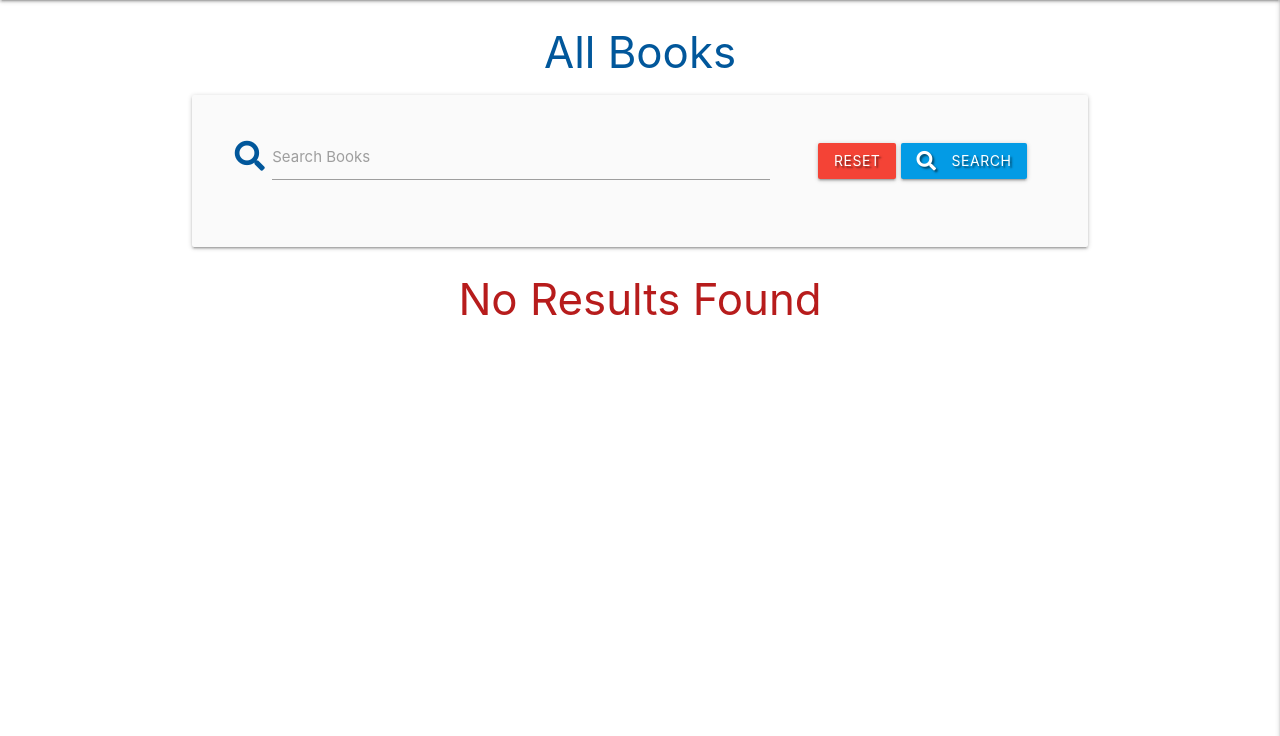
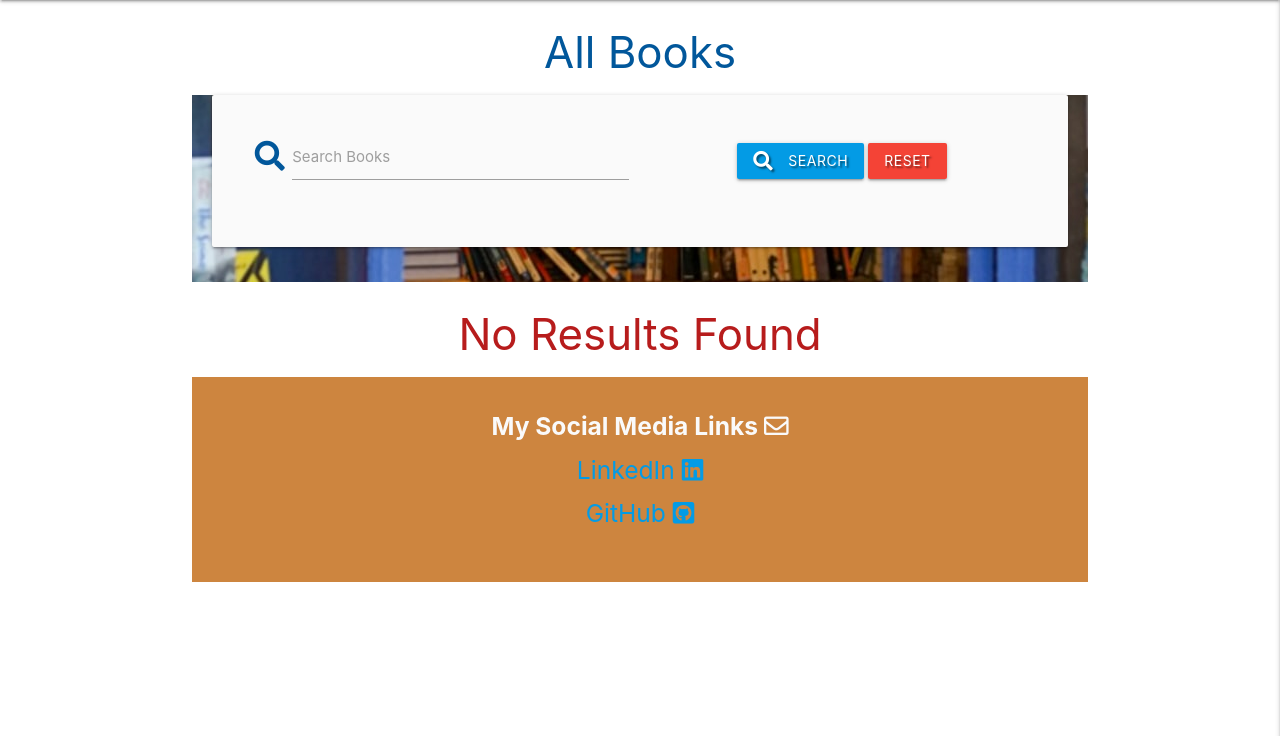
Before and after one commit to SeanD17/Milestone-Project-3, a Flask app: page / in a window 1280 px wide. Shown: the part 64-800 px from the top of the page. Run offline with Flask 2, Linux system fonts and the light colour scheme; data that the repository does not hold is empty; some libraries are stand-ins or nearby versions.

Commit message:
Change to HTML Made changes to the html pages by changing the grid size as well as adding a footer to the index page

```diff
--- a/static/css/style.css
+++ b/static/css/style.css
@@ -14,3 +14,24 @@
     margin: 5px;
     line-height: 42px;
 }
+#book{
+    background-attachment: fixed;
+    background-image: url('static/images/bookshop.jpg');
+    background-position: bottom;
+    padding-left:20px;
+    padding-right:20px;
+    padding-bottom:20px;
+    margin:auto;
+}
+footer {
+    background-color: peru;
+    color: #fafafa;
+    text-align: center;
+    padding-top:20px;
+    padding-bottom:20px;
+}
+.social-title {
+    text-align: center;
+    font-weight: bold;
+
+}
--- a/templates/add_book.html
+++ b/templates/add_book.html
@@ -2,7 +2,7 @@
 {% block content %}
 
 <h3 class="light-blue-text text-darken-4 center-align">Add Book</h3>
-
+<div id="book">
 <div class="row card-panel grey lighten-5">
     <form class="col s12" method="POST" action="{{ url_for('add_book') }}">
 
@@ -28,7 +28,7 @@
         <div class="row">
             <div class="input-field col s12">
                 <i class="fas fa-folder-open prefix light-blue-text text-darken-4"></i>
-                <select id="category" name="category_name" class="validate" required>
+                <select id="category" name="category" class="validate" required>
                     <option value="" disabled selected>Choose Category</option>
                     {% for category in categories %}
                     <option value="{{ category.category}}">{{ category.category}}</option>
@@ -98,5 +98,5 @@
         </div>
     </form>
 </div>
-
+</div>
 {% endblock %}
--- a/templates/add_category.html
+++ b/templates/add_category.html
@@ -2,7 +2,7 @@
 {% block content %}
 
     <h3 class="light-blue-text text-darken-4 center-align">Add Category</h3>
-
+    <div id="book">
     <div class="row card-panel grey lighten-5">
         <form class="col s12" method="POST" action="{{ url_for('add_category') }}">
             <!-- category -->
@@ -24,5 +24,5 @@
             </div>
         </form>
     </div>
-
+</div>
 {% endblock %}
--- a/templates/base.html
+++ b/templates/base.html
@@ -9,7 +9,7 @@
     <link rel="stylesheet" href="{{ url_for('static', filename='css/style.css') }}" type="text/css">
     {% block styles %}
     {% endblock %}
-    <title>Task Manager</title>
+    <title>Dolan's Good Books</title>
 </head>
 <body>
 
--- a/templates/books.html
+++ b/templates/books.html
@@ -2,38 +2,39 @@
 {% block content %}
 
 <h3 class="light-blue-text text-darken-4 center-align">All Books</h3>
-
+<div id="book">
     <div class="row card-panel grey lighten-5">
-        <form action="{{ url_for('search') }}" method="post" class="col s12">
+        <form action="{{ url_for('search') }}" method="post" class="col s12 m12">
             <div class="row valign-wrapper center-align">
-                <div class="input-field col s12 m8">
+                <div class="input-field col s12 m12">
                     <i class="fas fa-search prefix light-blue-text text-darken-4"></i>
                     <input type="text" name="query" id="query" minlength="3" class="validate" required>
                     <label for="query">Search Books</label>
                 </div>
-                <div class="col s12 m4">
-                    <a href="{{ url_for('get_books') }}" class="red btn text-shadow">Reset</a>
+                <div class="col s12 m12">
+
                     <button type="submit" class="light-blue darken-1 btn text-shadow">
                         <i class="fas fa-search left"></i> Search
                     </button>
+                    <a href="{{ url_for('get_books') }}" class="red btn text-shadow">Reset</a>
                 </div>
             </div>
         </form>
     </div>
-
+</div>
 {% if books|length > 0 %}
 <ul class="collapsible">
     {% for book in books %}
     <li>
         <div class="collapsible-header white-text light-blue darken-4 text-shadow">
-                <div class="col s3">
+            <div class="col s12 m12">
                 <i class="fas fa-caret-down"></i>
                 {% if session.user|lower == book.created_by|lower %}
                 <a href="{{ url_for('delete_book', book_id=book._id) }}" class="btn-small green accent-4">Done</a>
                 <a href="{{ url_for('edit_book', book_id=book._id) }}" class="btn-small light-blue lighten-1">Edit</a>
                 {% endif %}
             </div>
-                <div class="col s9">
+            <div class="col s12 m12">
                 <strong>{{ book.book_name }}</strong> : {{ book.comments }}
             </div>
         </div>
@@ -49,5 +50,35 @@
 {% else %}
 <h3 class="red-text text-darken-4 center-align">No Results Found</h3>
 {% endif %}
+<footer class="footer">
+    <div class="container">
+        <div class="row">
+            <div class="col s12 m12">
+                <h5 class="social-title">My Social Media Links
+                    <i class="far fa-envelope" aria-hidden="true"></i>
 
+                </h5>
+                <ul class="list-inline social-links">
+                    <li class="list-inline-item">
+
+                        <h5><a target="_blank" href="https://www.linkedin.com/in/sean-dolan-7b380a109/">LinkedIn
+                            <i class="fab fa-linkedin" aria-hidden="true"></i>
+                            <span class="sr-only">LinkedIn</span>
+                        </a></h5>
+                    </li>
+                </ul>
+                <ul class="list-inline social-links">
+
+                    <li class="list-inline-item">
+                        <h5><a target="_blank" href="https://github.com/SeanD17">GitHub
+                            <i class="fab fa-github-square" aria-hidden="true"></i>
+                            <span class="sr-only">Github</span>
+                        </a></h5>
+                    </li>
+                </ul>
+            </div>
+
+        </div>
+    </div>
+</footer>
 {% endblock %}
--- a/templates/categories.html
+++ b/templates/categories.html
@@ -2,7 +2,7 @@
 {% block content %}
 
     <h3 class="light-blue-text text-darken-4 center-align">Manage Categories</h3>
-
+    <div id="book">
     <div class="row">
         <div class="col s12 center-align">
             <a href="{{ url_for('add_category') }}" class="btn-large light-blue darken-2 text-shadow">
@@ -26,5 +26,5 @@
             </div>
         {% endfor %}
     </div>
-
+</div>
 {% endblock %}
--- a/templates/edit_book.html
+++ b/templates/edit_book.html
@@ -2,7 +2,7 @@
 {% block content %}
 
 <h3 class="light-blue-text text-darken-4 center-align">Edit Book</h3>
-
+<div id="book">
 <div class="row card-panel grey lighten-5">
     <form class="col s12" method="POST" action="{{ url_for('edit_book', book_id=book._id) }}">
         <!-- book name -->
@@ -113,5 +113,5 @@
         </div>
     </form>
 </div>
-
+</div>
 {% endblock %}
--- a/templates/edit_category.html
+++ b/templates/edit_category.html
@@ -2,7 +2,7 @@
 {% block content %}
 
     <h3 class="light-blue-text text-darken-4 center-align">Edit Category</h3>
-
+    <div id="book">
     <div class="row card-panel grey lighten-5">
         <form class="col s12" method="POST" action="{{ url_for('edit_category', category_id=category._id) }}">
             <!-- category  -->
@@ -27,5 +27,5 @@
             </div>
         </form>
     </div>
-
+</div>
 {% endblock %}
--- a/templates/login.html
+++ b/templates/login.html
@@ -2,7 +2,7 @@
 {% block content %}
 
     <h3 class="center-align">Log In</h3>
-
+    <div id="book">
     <div class="row">
         <form class="col s12 m8 offset-m2" method="POST" action="{{ url_for('login') }}">
             <div class="card-panel">
@@ -42,5 +42,5 @@
             </p>
         </div>
     </div>
-
+</div>
 {% endblock %}
--- a/templates/profile.html
+++ b/templates/profile.html
@@ -1,6 +1,6 @@
 {% extends "base.html" %}
 {% block content %}
-
+<div id="book">
     <div class="row">
         <div class="col s12 m8 offset-m2">
             <div class="card-panel">
@@ -10,5 +10,5 @@
             </div>
         </div>
     </div>
-
+</div>
 {% endblock %}
--- a/templates/register.html
+++ b/templates/register.html
@@ -2,7 +2,7 @@
 {% block content %}
 
     <h3 class="center-align">Register</h3>
-
+    <div id="book">
     <div class="row">
         <form class="col s12 m8 offset-m2" method="POST" action="{{ url_for('register') }}">
             <div class="card-panel">
@@ -42,5 +42,5 @@
             </p>
         </div>
     </div>
-
+</div>
 {% endblock %}
```
Also changed, not shown: static/images/bookshop.jpg (added). Lines whose indentation alone changed are shown as unchanged.
